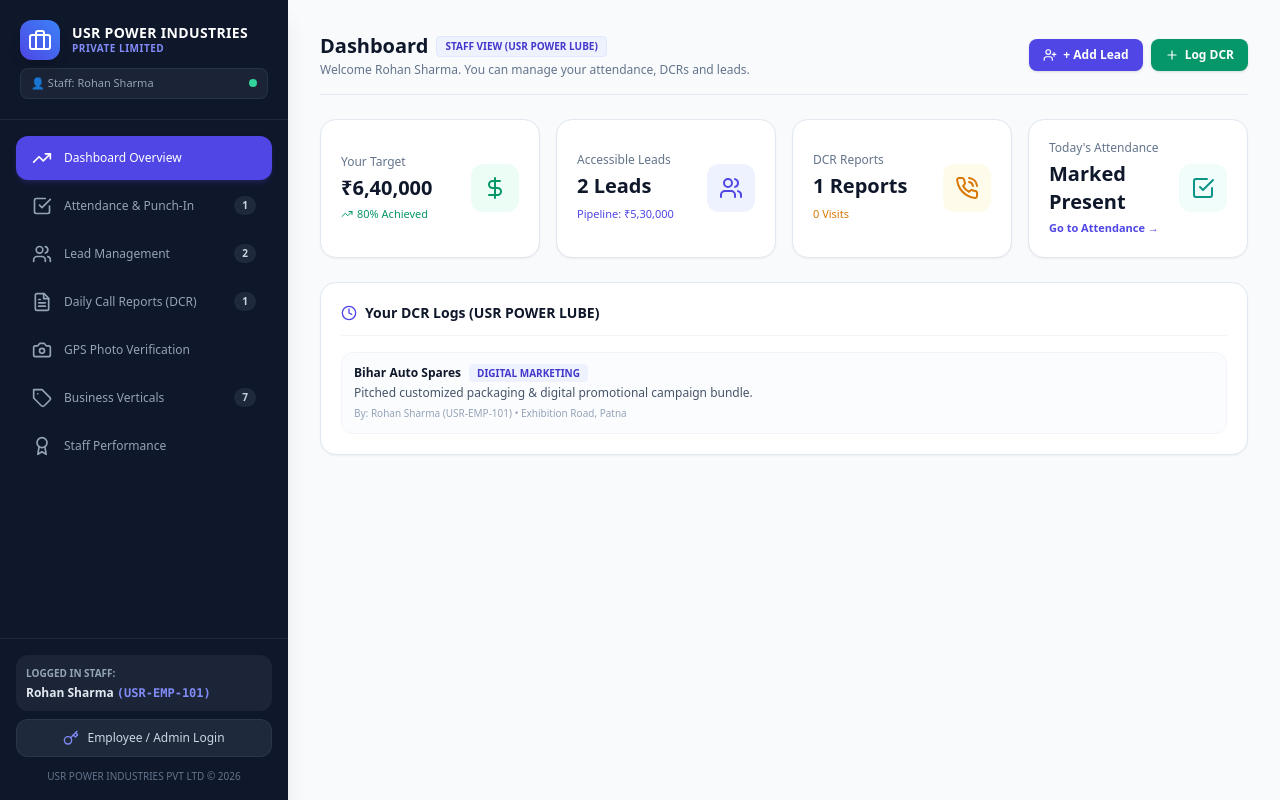
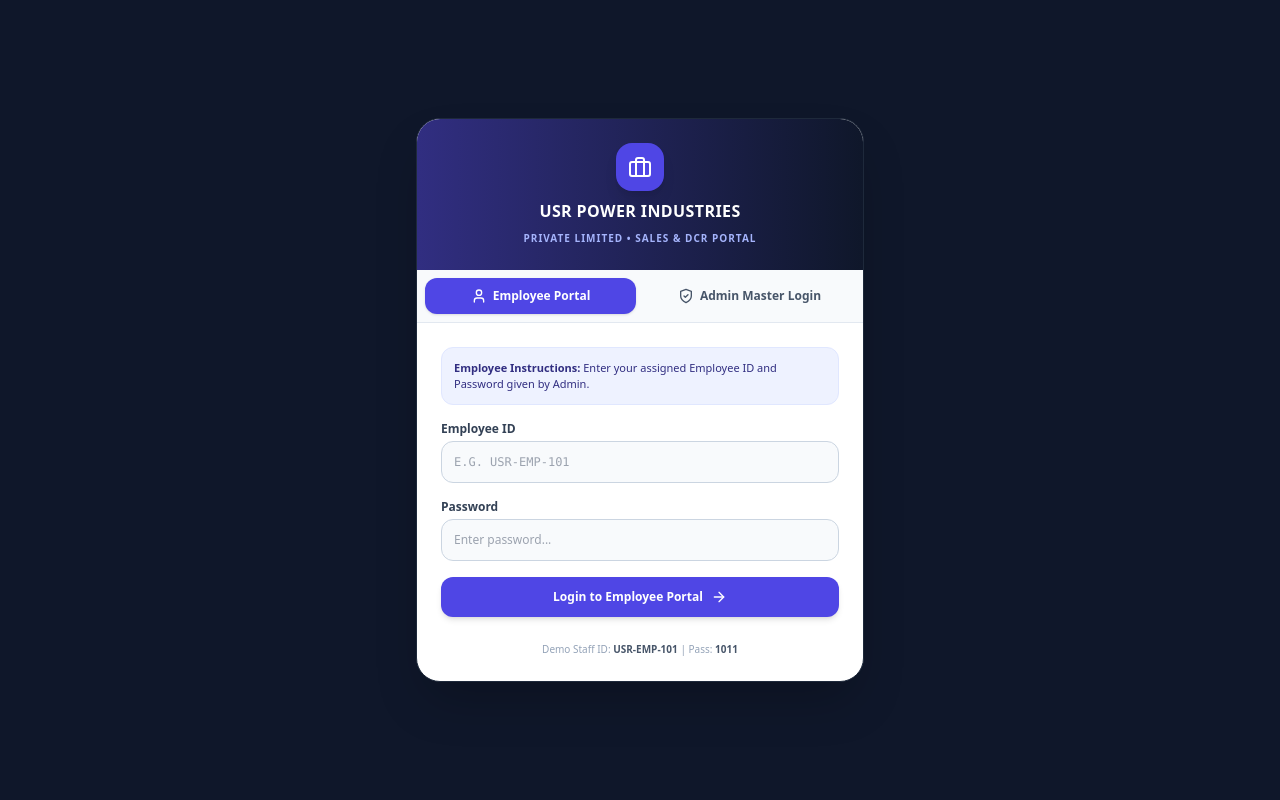
Before and after one commit to ushataxsolution-source/usr-power-sales-app, a React (Vite) app: page / in a window 1280 px wide. Built offline with nearby package versions, Linux system fonts and the light colour scheme.

Commit message:
Refactor authentication and login handling
Refactor authentication state management and login handling. Update role checks and improve login error messages.

```diff
--- a/App.jsx
+++ b/App.jsx
@@ -3,7 +3,7 @@ import {
   Users, MapPin, PhoneCall, TrendingUp, Camera, Calendar, Plus,
   Search, Filter, CheckCircle, Clock, Award,
   Navigation, DollarSign, UserPlus, Eye, FileText, Check, X, RefreshCw, Briefcase, Tag,
-  Lock, Unlock, Download, ShieldCheck, Trash2, Edit3, LogOut, Key, User, CheckSquare
+  Lock, Unlock, Download, ShieldCheck, Trash2, Edit3, LogOut, Key, User, CheckSquare, ArrowRight
 } from 'lucide-react';
 
 // Product Lines & Business Verticals
@@ -28,8 +28,7 @@ const INITIAL_EMPLOYEES = [
 // Initial Attendance Records
 const INITIAL_ATTENDANCE = [
   { id: 'ATT-1', empId: 'USR-EMP-101', empName: 'Rohan Sharma', date: '2026-11-02', checkInTime: '09:15 AM', status: 'Present', location: 'Patna Hub' },
-  { id: 'ATT-2', empId: 'USR-EMP-102', empName: 'Amit Kumar', date: '2026-11-02', checkInTime: '09:30 AM', status: 'Present', location: 'Gaya Hub' },
-  { id: 'ATT-3', empId: 'USR-EMP-103', empName: 'Priya Singh', date: '2026-11-02', checkInTime: '09:05 AM', status: 'Present', location: 'Muzaffarpur Hub' }
+  { id: 'ATT-2', empId: 'USR-EMP-102', empName: 'Amit Kumar', date: '2026-11-02', checkInTime: '09:30 AM', status: 'Present', location: 'Gaya Hub' }
 ];
 
 // Initial Leads
@@ -45,19 +44,21 @@ const INITIAL_DCR = [
 ];
 
 export default function App() {
+  // Authentication State: null = Not logged in, 'admin' = Admin logged in, 'employee' = Employee logged in
+  const [authRole, setAuthRole] = useState(null);
+  const [loggedEmpId, setLoggedEmpId] = useState('');
+
+  // Login Modal / Screen States
+  const [loginType, setLoginType] = useState('employee'); // 'employee' or 'admin'
+  const [loginIdInput, setLoginIdInput] = useState('');
+  const [loginPassInput, setLoginPassInput] = useState('');
+  const [loginError, setLoginError] = useState('');
+
   const [activeTab, setActiveTab] = useState('dashboard');
   const [employees, setEmployees] = useState(INITIAL_EMPLOYEES);
   const [attendanceList, setAttendanceList] = useState(INITIAL_ATTENDANCE);
   const [leads, setLeads] = useState(INITIAL_LEADS);
   const [dcrs, setDcrs] = useState(INITIAL_DCR);
-
-  // Login State (Either Admin or Employee)
-  const [role, setRole] = useState('employee'); // 'admin' or 'employee'
-  const [loggedEmpId, setLoggedEmpId] = useState('USR-EMP-101');
-  const [loginModalOpen, setLoginModalOpen] = useState(false);
-  const [loginIdInput, setLoginIdInput] = useState('');
-  const [loginPassInput, setLoginPassInput] = useState('');
-  const [loginError, setLoginError] = useState('');
 
   // Filters
   const [selectedEmpFilter, setSelectedEmpFilter] = useState('All');
@@ -95,39 +96,38 @@ export default function App() {
   // Current logged in staff object
   const currentEmp = employees.find(e => e.id === loggedEmpId) || employees[0];
 
-  // Handle Login (Employee ID + Password OR Admin PIN)
-  const handleLoginSubmit = (e) => {
+  // Handle Employee Login Submit
+  const handleEmployeeLogin = (e) => {
     e.preventDefault();
     setLoginError('');
-
-    // Check if Admin Login
-    if (loginIdInput.toLowerCase() === 'admin' && loginPassInput === '70212@Usrpowermhadmin') {
-      setRole('admin');
-      setLoginModalOpen(false);
-      setLoginIdInput('');
-      setLoginPassInput('');
-      setActiveTab('admin-manage');
-      return;
-    }
-
-    // Check Employee Login
     const foundEmp = employees.find(emp => emp.id === loginIdInput.trim() && emp.pass === loginPassInput.trim());
     if (foundEmp) {
-      setRole('employee');
+      setAuthRole('employee');
       setLoggedEmpId(foundEmp.id);
-      setLoginModalOpen(false);
       setLoginIdInput('');
       setLoginPassInput('');
       setActiveTab('dashboard');
     } else {
-      setLoginError('Invalid ID or Password! (For Admin use ID: admin, Password: 70212@Usrpowermhadmin)');
+      setLoginError('Invalid Employee ID or Password! (e.g. ID: USR-EMP-101, Pass: 1011)');
+    }
+  };
+
+  // Handle Admin Login Submit
+  const handleAdminLogin = (e) => {
+    e.preventDefault();
+    setLoginError('');
+    if (loginPassInput === '70212@Usrpowermhadmin') {
+      setAuthRole('admin');
+      setLoginPassInput('');
+      setActiveTab('admin-manage');
+    } else {
+      setLoginError('Invalid Admin Password!');
     }
   };
 
   const handleLogout = () => {
-    setRole('employee');
-    setLoggedEmpId('USR-EMP-101');
-    setActiveTab('dashboard');
+    setAuthRole(null);
+    setLoggedEmpId('');
   };
 
   // Mark Attendance Function for Employee
@@ -203,7 +203,7 @@ export default function App() {
 
   const handleAddLead = (e) => {
     e.preventDefault();
-    const assignedId = role === 'admin' ? newLead.assignedToId : currentEmp.id;
+    const assignedId = authRole === 'admin' ? newLead.assignedToId : currentEmp.id;
     const empObj = employees.find(emp => emp.id === assignedId);
     const createdLead = {
       ...newLead,
@@ -219,7 +219,7 @@ export default function App() {
 
   const handleAddDcr = (e) => {
     e.preventDefault();
-    const targetId = role === 'admin' ? newDcr.empId : currentEmp.id;
+    const targetId = authRole === 'admin' ? newDcr.empId : currentEmp.id;
     const empObj = employees.find(emp => emp.id === targetId);
     const createdDcr = {
       ...newDcr,
@@ -266,22 +266,137 @@ export default function App() {
   };
 
   // RBAC Filtering
-  const visibleLeads = role === 'admin'
+  const visibleLeads = authRole === 'admin'
     ? leads.filter(l => (selectedEmpFilter === 'All' || l.assignedToId === selectedEmpFilter) && (selectedVerticalFilter === 'All' || l.vertical === selectedVerticalFilter))
     : leads.filter(l => l.assignedToId === currentEmp.id || l.vertical === currentEmp.primaryVertical);
 
-  const visibleDcrs = role === 'admin'
+  const visibleDcrs = authRole === 'admin'
     ? dcrs.filter(d => (selectedEmpFilter === 'All' || d.empId === selectedEmpFilter) && (selectedVerticalFilter === 'All' || d.vertical === selectedVerticalFilter))
     : dcrs.filter(d => d.empId === currentEmp.id || d.vertical === currentEmp.primaryVertical);
 
-  const visibleAttendance = role === 'admin'
+  const visibleAttendance = authRole === 'admin'
     ? attendanceList
     : attendanceList.filter(a => a.empId === currentEmp.id);
 
-  const totalSalesTarget = role === 'admin' ? employees.reduce((acc, curr) => acc + curr.target, 0) : currentEmp.target;
-  const totalSalesAchieved = role === 'admin' ? employees.reduce((acc, curr) => acc + curr.achieved, 0) : currentEmp.achieved;
+  const totalSalesTarget = authRole === 'admin' ? employees.reduce((acc, curr) => acc + curr.target, 0) : currentEmp.target;
+  const totalSalesAchieved = authRole === 'admin' ? employees.reduce((acc, curr) => acc + curr.achieved, 0) : currentEmp.achieved;
   const totalLeadsValue = visibleLeads.reduce((acc, curr) => acc + curr.estimatedValue, 0);
 
+  // ==========================================
+  // RENDER SEPARATE LOGIN SCREEN IF NOT LOGGED IN
+  // ==========================================
+  if (!authRole) {
+    return (
+      <div className="min-h-screen bg-slate-900 flex items-center justify-center p-4">
+        <div className="bg-white rounded-3xl shadow-2xl w-full max-w-md overflow-hidden border border-slate-800">
+
+          {/* Header Branding */}
+          <div className="bg-gradient-to-r from-indigo-900 to-slate-900 p-6 text-white text-center space-y-2">
+            <div className="w-12 h-12 bg-indigo-600 rounded-2xl mx-auto flex items-center justify-center shadow-lg">
+              <Briefcase className="w-6 h-6 text-white" />
+            </div>
+            <h1 className="font-extrabold text-base tracking-wide">USR POWER INDUSTRIES</h1>
+            <p className="text-[10px] text-indigo-300 uppercase tracking-widest font-semibold">PRIVATE LIMITED • SALES & DCR PORTAL</p>
+          </div>
+
+          {/* Toggle Buttons: Employee Login vs Admin Login */}
+          <div className="flex border-b border-slate-200 bg-slate-50 p-2 gap-2">
+            <button
+              onClick={() => { setLoginType('employee'); setLoginError(''); }}
+              className={`flex-1 py-2.5 rounded-xl text-xs font-bold transition flex items-center justify-center space-x-1.5 ${
+                loginType === 'employee' ? 'bg-indigo-600 text-white shadow' : 'text-slate-600 hover:bg-slate-200'
+              }`}
+            >
+              <User className="w-4 h-4" />
+              <span>Employee Portal</span>
+            </button>
+            <button
+              onClick={() => { setLoginType('admin'); setLoginError(''); }}
+              className={`flex-1 py-2.5 rounded-xl text-xs font-bold transition flex items-center justify-center space-x-1.5 ${
+                loginType === 'admin' ? 'bg-amber-600 text-white shadow' : 'text-slate-600 hover:bg-slate-200'
+              }`}
+            >
+              <ShieldCheck className="w-4 h-4" />
+              <span>Admin Master Login</span>
+            </button>
+          </div>
+
+          {/* Forms Section */}
+          <div className="p-6">
+            {loginType === 'employee' ? (
+              /* EMPLOYEE LOGIN FORM */
+              <form onSubmit={handleEmployeeLogin} className="space-y-4 text-xs">
+                <div className="bg-indigo-50 border border-indigo-100 p-3 rounded-xl text-indigo-900 text-[11px]">
+                  <strong>Employee Instructions:</strong> Enter your assigned Employee ID and Password given by Admin.
+                </div>
+                <div>
+                  <label className="font-semibold text-slate-700 block mb-1">Employee ID</label>
+                  <input
+                    required
+                    type="text"
+                    value={loginIdInput}
+                    onChange={e => setLoginIdInput(e.target.value)}
+                    placeholder="e.g. USR-EMP-101"
+                    className="w-full p-3 bg-slate-50 border border-slate-300 rounded-xl font-mono uppercase outline-none focus:ring-2 focus:ring-indigo-500"
+                  />
+                </div>
+                <div>
+                  <label className="font-semibold text-slate-700 block mb-1">Password</label>
+                  <input
+                    required
+                    type="password"
+                    value={loginPassInput}
+                    onChange={e => setLoginPassInput(e.target.value)}
+                    placeholder="Enter password..."
+                    className="w-full p-3 bg-slate-50 border border-slate-300 rounded-xl outline-none focus:ring-2 focus:ring-indigo-500"
+                  />
+                </div>
+                {loginError && <p className="text-red-600 font-semibold text-[11px]">{loginError}</p>}
+
+                <button type="submit" className="w-full bg-indigo-600 hover:bg-indigo-700 text-white py-3 rounded-xl font-bold transition shadow-md flex items-center justify-center space-x-2">
+                  <span>Login to Employee Portal</span>
+                  <ArrowRight className="w-4 h-4" />
+                </button>
+
+                <div className="text-[10px] text-slate-400 text-center pt-2">
+                  Demo Staff ID: <strong className="text-slate-600">USR-EMP-101</strong> | Pass: <strong className="text-slate-600">1011</strong>
+                </div>
+              </form>
+            ) : (
+              /* ADMIN LOGIN FORM */
+              <form onSubmit={handleAdminLogin} className="space-y-4 text-xs">
+                <div className="bg-amber-50 border border-amber-200 p-3 rounded-xl text-amber-900 text-[11px]">
+                  <strong>Admin Restricted Area:</strong> Full control over staff credentials, targets, and master CSV reports.
+                </div>
+                <div>
+                  <label className="font-semibold text-slate-700 block mb-1">Admin Security Password / PIN</label>
+                  <input
+                    required
+                    type="password"
+                    value={loginPassInput}
+                    onChange={e => setLoginPassInput(e.target.value)}
+                    placeholder="Enter admin password..."
+                    className="w-full p-3 bg-slate-50 border border-slate-300 rounded-xl outline-none focus:ring-2 focus:ring-amber-500"
+                    autoFocus
+                  />
+                </div>
+                {loginError && <p className="text-red-600 font-semibold text-[11px]">{loginError}</p>}
+
+                <button type="submit" className="w-full bg-amber-600 hover:bg-amber-700 text-white py-3 rounded-xl font-bold transition shadow-md flex items-center justify-center space-x-2">
+                  <span>Unlock Admin Control Center</span>
+                  <ShieldCheck className="w-4 h-4" />
+                </button>
+              </form>
+            )}
+          </div>
+        </div>
+      </div>
+    );
+  }
+
+  // ==========================================
+  // RENDER MAIN APPLICATION AFTER LOGIN
+  // ==========================================
   return (
     <div className="min-h-screen bg-slate-50 text-slate-800 font-sans flex flex-col md:flex-row">
 
@@ -303,9 +418,9 @@ export default function App() {
 
             <div className="mt-2 bg-slate-800/80 px-2.5 py-1.5 rounded-lg text-[11px] text-slate-300 flex items-center justify-between border border-slate-700/50">
               <span className="text-slate-400">
-                {role === 'admin' ? '👑 Admin Master Mode' : `👤 Staff: ${currentEmp.name}`}
+                {authRole === 'admin' ? '👑 Admin Master Mode' : `👤 Staff: ${currentEmp.name}`}
               </span>
-              <span className={`w-2 h-2 rounded-full ${role === 'admin' ? 'bg-amber-400' : 'bg-emerald-400'}`}></span>
+              <span className={`w-2 h-2 rounded-full ${authRole === 'admin' ? 'bg-amber-400' : 'bg-emerald-400'}`}></span>
             </div>
           </div>
 
@@ -342,7 +457,7 @@ export default function App() {
               );
             })}
 
-            {role === 'admin' && (
+            {authRole === 'admin' && (
               <button
                 onClick={() => setActiveTab('admin-manage')}
                 className={`w-full flex items-center space-x-3 px-4 py-3 rounded-xl font-medium text-xs mt-3 transition-all ${
@@ -356,37 +471,15 @@ export default function App() {
           </nav>
         </div>
 
-        {/* LOGIN / AUTH BAR */}
+        {/* LOGOUT / PROFILE BAR */}
         <div className="p-4 border-t border-slate-800 space-y-2">
-          {role === 'admin' ? (
-            <div className="bg-amber-950/60 border border-amber-800/60 p-3 rounded-xl flex items-center justify-between text-xs">
-              <div className="flex items-center space-x-2">
-                <ShieldCheck className="w-4 h-4 text-amber-400" />
-                <div>
-                  <p className="font-bold text-amber-200">Admin Logged In</p>
-                  <p className="text-[10px] text-amber-400">Full Control Active</p>
-                </div>
-              </div>
-              <button onClick={handleLogout} className="text-amber-300 hover:text-white p-1 rounded hover:bg-amber-900/50" title="Logout">
-                <LogOut className="w-4 h-4" />
-              </button>
-            </div>
-          ) : (
-            <div className="space-y-2">
-              <div className="p-2.5 bg-slate-800/80 rounded-xl text-xs space-y-1">
-                <p className="text-[10px] text-slate-400 uppercase font-bold">Logged In Staff:</p>
-                <p className="font-bold text-slate-200">{currentEmp.name} <span className="text-indigo-400 font-mono">({currentEmp.id})</span></p>
-              </div>
-              <button
-                onClick={() => setLoginModalOpen(true)}
-                className="w-full bg-slate-800 hover:bg-slate-700 text-slate-300 p-2.5 rounded-xl flex items-center justify-center text-xs border border-slate-700/60 transition"
-              >
-                <Key className="w-4 h-4 text-indigo-400 mr-2" />
-                <span>Employee / Admin Login</span>
-              </button>
-            </div>
-          )}
-
+          <button
+            onClick={handleLogout}
+            className="w-full bg-slate-800 hover:bg-slate-700 text-red-400 p-2.5 rounded-xl flex items-center justify-center text-xs border border-slate-700/60 transition font-semibold"
+          >
+            <LogOut className="w-4 h-4 mr-2" />
+            <span>Logout Securely</span>
+          </button>
           <div className="text-[10px] text-center text-slate-500 pt-1">
             USR POWER INDUSTRIES PVT LTD © 2026
           </div>
@@ -403,16 +496,16 @@ export default function App() {
                 {activeTab === 'admin-manage' ? 'Admin Master Control Panel' : activeTab.replace('-', ' ')}
               </h2>
               <span className="bg-indigo-50 text-indigo-700 text-[10px] font-bold px-2 py-0.5 rounded border border-indigo-100">
-                {role === 'admin' ? 'ADMIN VIEW' : `STAFF VIEW (${currentEmp.primaryVertical})`}
+                {authRole === 'admin' ? 'ADMIN VIEW' : `STAFF VIEW (${currentEmp.primaryVertical})`}
               </span>
             </div>
             <p className="text-xs text-slate-500 mt-0.5">
-              {role === 'admin' ? 'Managing employee credentials, targets, and master attendance records.' : `Welcome ${currentEmp.name}. You can manage your attendance, DCRs and leads.`}
+              {authRole === 'admin' ? 'Managing employee credentials, targets, and master attendance records.' : `Welcome ${currentEmp.name}. You can manage your attendance, DCRs and leads.`}
             </p>
           </div>
 
           <div className="flex flex-wrap items-center gap-2">
-            {role === 'admin' && (
+            {authRole === 'admin' && (
               <div className="flex items-center bg-white border border-slate-300 rounded-lg px-2.5 py-1.5 shadow-sm">
                 <Filter className="w-3.5 h-3.5 text-slate-400 mr-1.5" />
                 <select
@@ -444,7 +537,7 @@ export default function App() {
             <div className="grid grid-cols-1 sm:grid-cols-2 lg:grid-cols-4 gap-4">
               <div className="bg-white p-5 rounded-2xl border border-slate-200 shadow-sm flex items-center justify-between">
                 <div>
-                  <p className="text-xs font-medium text-slate-500">{role === 'admin' ? 'Company Target' : 'Your Target'}</p>
+                  <p className="text-xs font-medium text-slate-500">{authRole === 'admin' ? 'Company Target' : 'Your Target'}</p>
                   <h3 className="text-xl font-extrabold text-slate-900 mt-1">₹{(totalSalesAchieved).toLocaleString('en-IN')}</h3>
                   <span className="text-[11px] text-emerald-600 font-medium flex items-center mt-1">
                     <TrendingUp className="w-3 h-3 mr-1" /> {Math.round((totalSalesAchieved/totalSalesTarget)*100)}% Achieved
@@ -486,7 +579,7 @@ export default function App() {
             {/* RECENT DCR LOGS */}
             <div className="bg-white rounded-2xl border border-slate-200 p-5 shadow-sm space-y-4">
               <h3 className="font-bold text-slate-900 text-sm flex items-center border-b border-slate-100 pb-3">
-                <Clock className="w-4 h-4 mr-2 text-indigo-600" /> {role === 'admin' ? 'Recent DCR Logs' : `Your DCR Logs (${currentEmp.primaryVertical})`}
+                <Clock className="w-4 h-4 mr-2 text-indigo-600" /> {authRole === 'admin' ? 'Recent DCR Logs' : `Your DCR Logs (${currentEmp.primaryVertical})`}
               </h3>
               <div className="space-y-3">
                 {visibleDcrs.slice(0, 4).map((dcr) => (
@@ -517,7 +610,7 @@ export default function App() {
                 <h3 className="font-bold text-slate-900 text-sm">Daily Field Attendance & Punch-In</h3>
                 <p className="text-xs text-slate-500 mt-1">Mark your attendance for today to notify Admin of your field availability.</p>
               </div>
-              {role !== 'admin' && (
+              {authRole !== 'admin' && (
                 <button
                   onClick={markTodayAttendance}
                   className="bg-emerald-600 hover:bg-emerald-700 text-white px-5 py-2.5 rounded-xl text-xs font-bold shadow flex items-center space-x-2"
@@ -562,7 +655,7 @@ export default function App() {
         {activeTab === 'leads' && (
           <div className="space-y-4">
             <div className="flex justify-between items-center">
-              <h3 className="font-bold text-slate-900 text-sm">Business Leads ({role === 'admin' ? 'All Leads' : 'Your Vertical'})</h3>
+              <h3 className="font-bold text-slate-900 text-sm">Business Leads ({authRole === 'admin' ? 'All Leads' : 'Your Vertical'})</h3>
               <button onClick={() => setIsLeadModalOpen(true)} className="bg-indigo-600 text-white px-4 py-2 rounded-xl text-xs font-semibold">+ Add Lead</button>
             </div>
             <div className="bg-white rounded-2xl border border-slate-200 shadow-sm overflow-hidden">
@@ -667,7 +760,7 @@ export default function App() {
           <div className="bg-white p-5 rounded-2xl border border-slate-200 shadow-sm space-y-4">
             <h3 className="font-bold text-slate-900 text-sm">Staff Targets Leaderboard</h3>
             <div className="space-y-3">
-              {(role === 'admin' ? employees : [currentEmp]).map(emp => {
+              {(authRole === 'admin' ? employees : [currentEmp]).map(emp => {
                 const pct = Math.round((emp.achieved / emp.target) * 100);
                 return (
                   <div key={emp.id} className="p-3 border rounded-xl bg-slate-50 space-y-2">
@@ -686,7 +779,7 @@ export default function App() {
         )}
 
         {/* TAB: ADMIN CONTROL CENTER */}
-        {activeTab === 'admin-manage' && role === 'admin' && (
+        {activeTab === 'admin-manage' && authRole === 'admin' && (
           <div className="space-y-6">
             <div className="bg-amber-50 border border-amber-200 p-5 rounded-2xl space-y-2">
               <h3 className="font-bold text-amber-900 text-sm flex items-center"><ShieldCheck className="w-5 h-5 mr-2 text-amber-700" /> Admin Master Control Center</h3>
@@ -714,30 +807,6 @@ export default function App() {
         )}
 
       </main>
-
-      {/* LOGIN MODAL */}
-      {loginModalOpen && (
-        <div className="fixed inset-0 bg-slate-900/70 backdrop-blur-sm flex items-center justify-center p-4 z-50">
-          <div className="bg-white rounded-2xl p-6 w-full max-w-sm shadow-2xl space-y-4">
-            <div className="flex justify-between items-center border-b pb-3">
-              <h3 className="font-bold text-slate-900 text-sm">Staff or Admin Login</h3>
-              <button onClick={() => setLoginModalOpen(false)}><X className="w-4 h-4 text-slate-400" /></button>
-            </div>
-            <form onSubmit={handleLoginSubmit} className="space-y-3 text-xs">
-              <div>
-                <label className="font-semibold text-slate-700 block mb-1">Employee ID or 'admin'</label>
-                <input required type="text" value={loginIdInput} onChange={e => setLoginIdInput(e.target.value)} placeholder="USR-EMP-101 or admin" className="w-full p-2.5 border rounded-xl" autoFocus />
-              </div>
-              <div>
-                <label className="font-semibold text-slate-700 block mb-1">Password / Admin PIN</label>
-                <input required type="password" value={loginPassInput} onChange={e => setLoginPassInput(e.target.value)} placeholder="Enter password..." className="w-full p-2.5 border rounded-xl" />
-              </div>
-              {loginError && <p className="text-red-600 font-semibold">{loginError}</p>}
-              <button type="submit" className="w-full bg-indigo-600 hover:bg-indigo-700 text-white py-2.5 rounded-xl font-bold">Login Securely</button>
-            </form>
-          </div>
-        </div>
-      )}
 
       {/* ADD EMPLOYEE MODAL (ADMIN) */}
       {isAddEmpModalOpen && (
```
